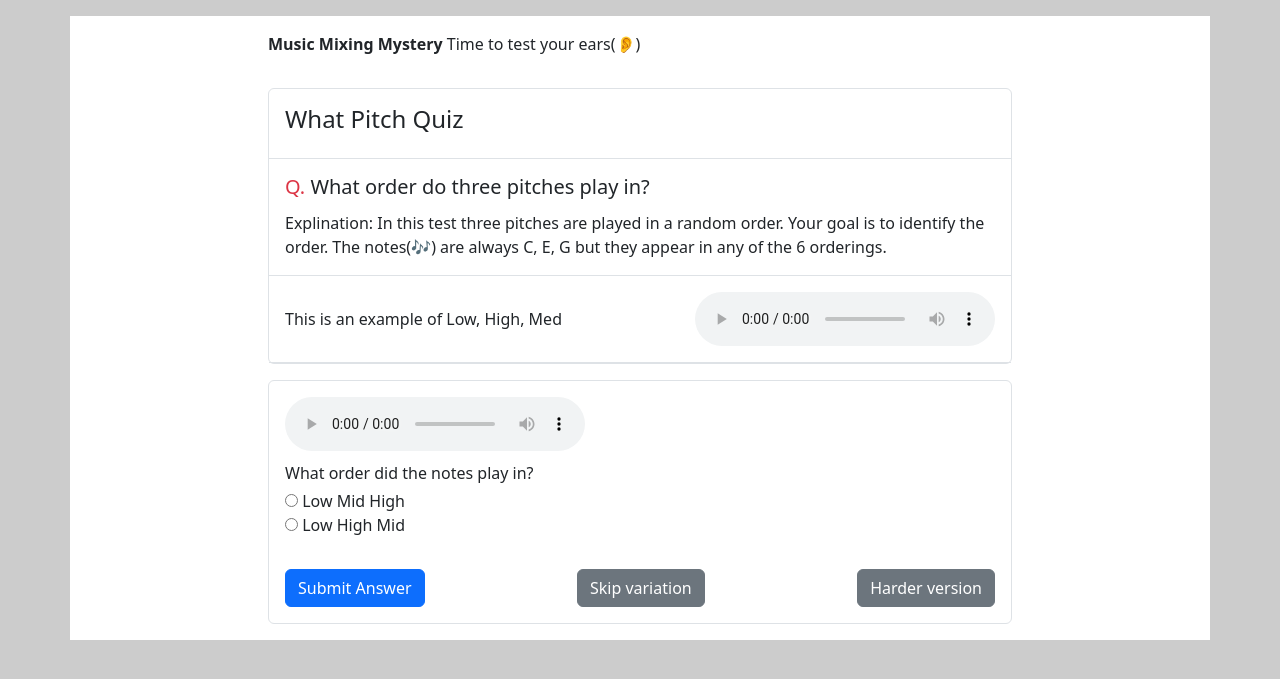
After one commit to sethtroisi/MusicMixingMystery, a Flask app: template src/templates/quiz.html in a window 1280 px wide. The commit adds this page. Shown: the top 679 px of the page. Run offline with Flask 2, Linux system fonts and the light colour scheme; the template is opened without the code that fills it, so the values that code supplies are empty.

Commit message:
Add "What Pitch Quiz"

```diff
--- a/src/main.py
+++ b/src/main.py
@@ -24,6 +24,10 @@ api, app = create_app()
 def hello():
     return render_template("home_page.html")
 
+@app.route('/quiz')
+def quiz():
+    return render_template("quiz.html")
+
 if __name__ == "__main__":
     app.run(
         host="0.0.0.0",
--- a/src/templates/home_page.html
+++ b/src/templates/home_page.html
@@ -14,5 +14,8 @@
   </head>
   <body>
     <h1>Music Mixing Mystery</h1>
+    <div>
+      <a href="/quiz">Quiz 1: What Pitch</a>
+    </div>
   </body>
 </html>
--- /dev/null
+++ b/src/templates/quiz.html
@@ -0,0 +1,100 @@
+<!DOCTYPE html>
+<html lang="en" xml:lang="en" xmlns= "http://www.w3.org/1999/xhtml">
+  {% from "macros.html" import
+      bootstrap_header_links, bootstrap_script_links with context %}
+
+  <head lang="en">
+    <meta charset="UTF-8">
+    <meta name="viewport" content="width=device-width, initial-scale=1">
+    <meta http-equiv="Content-Language" content="en">
+
+    <title>Music Mixing Mystery</title>
+    {{ bootstrap_header_links() }}
+  </head>
+
+  {# TODO move to general style sheet #}
+  <style>
+.quiz-page {
+  background-color: #ccc;
+}
+.container {
+  background-color: #fff;
+}
+  </style>
+
+  <body class="quiz-page">
+    <div class="container mt-3">
+      {# TODO sections for Easy / Medium / Hard #}
+      <div class="d-flex justify-content-center">
+        <div class="col-md-11 col-lg-8">
+          <div class="py-3">
+            <span>
+              <strong>Music Mixing Mystery</strong>
+            </span>
+            <span>Time to test your ears(👂)</span>
+          </div>
+          <div class="quiz-card border rounded my-3">
+            <div class="quiz-title p-3 border-bottom">
+              <div class="d-flex flex-row justify-content-between align-items-center mcq">
+                <h4>What Pitch Quiz</h4>
+              </div>
+            </div>
+            <div class="quiz-question">
+              <div class="quiz-question-title border-bottom p-3">
+                <div class="d-flex mb-1">
+                  <h5 class="text-danger">Q.&nbsp;</h5>
+                  <h5>What order do three pitches play in?</h5>
+                </div>
+                <div>
+                  Explination: In this test three pitches are played in a random order. Your goal is to identify the order. The notes(🎶) are always C, E, G but they appear in any of the 6 orderings.
+                </div>
+              </div>
+              {# TODO make this a carousel #}
+              <div class="quiz-example border-bottom p-3">
+                <div class="d-flex align-items-center justify-content-between">
+                  <div class="me-1">
+                    This is an example of Low,&nbsp;High,&nbsp;Med
+                  </div>
+                  <audio controls src="{{url_for('static', filename='what_chord/easy_Cmajor_3.wav')}}"></audio>
+                </div>
+              </div>
+            </div>
+          </div>
+          <div class="quiz-card border rounded my-3">
+            <div class="quiz-answers p-3">
+              <audio controls src="{{url_for('static', filename='what_chord/easy_Cmajor_3.wav')}}"></audio>
+              <div class="py-1">
+                What order did the notes play in?
+              </div>
+              <div class="ans ml-2">
+                <label class="radio">
+                  <input type="radio" name="pitch-easy" value="123">
+                  <span>Low Mid High</span>
+                </label>
+              </div>
+              <div class="ans ml-2">
+                <label class="radio">
+                  <input type="radio" name="pitch-easy" value="132">
+                  <span>Low High Mid</span>
+                </label>
+              </div>
+            </div>
+            <div class="quiz-controls">
+              <div class="d-flex flex-row justify-content-between align-items-center p-3">
+                <button class="btn btn-primary" type="button">
+                  Submit Answer
+                </button>
+                <button class="btn btn-secondary" type="button">
+                  Skip variation
+                </button>
+                <button class="btn btn-secondary" type="button">
+                  Harder version
+                </button>
+              </div>
+            </div>
+          </div>
+        </div>
+      </div>
+    </div>
+  </body>
+</html>
```
Also changed, not shown: src/app.py (added, +7 -0 lines), 1 other file.
